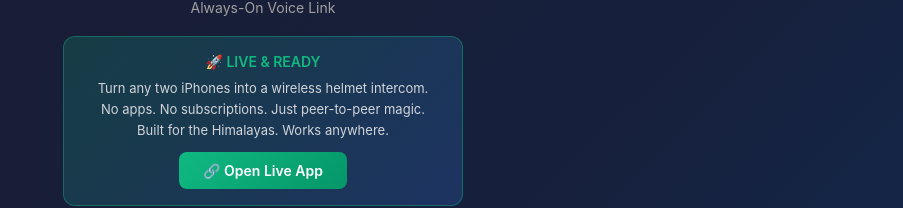
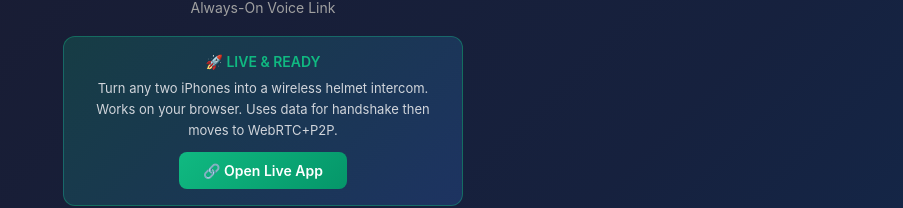
Before and after one commit to VikrantRD/Dhvani-WT, a plain HTML site: page index.html in a window 1280 px wide. Shown: the part 153-361 px from the top of the page, without its empty margins (377-1280 px from the left). Drawn offline with Linux system fonts and the light colour scheme.

Commit message:
Create index.html

```diff
--- a/index.html
+++ b/index.html
@@ -257,8 +257,7 @@
                 <div style="font-size: 14px; color: #10b981; font-weight: 600; margin-bottom: 8px;">🚀 LIVE & READY</div>
                 <div style="font-size: 13px; line-height: 1.6; color: #d1d5db; margin-bottom: 12px;">
                     Turn any two iPhones into a wireless helmet intercom.<br>
-                    No apps. No subscriptions. Just peer-to-peer magic.<br>
-                    Built for the Himalayas. Works anywhere.
+                    Works on your browser. Uses data for handshake then moves to WebRTC+P2P. <br>
                 </div>
                 <a href="https://VikrantHD.github.io/helmet-intercom" target="_blank" style="display: inline-block; background: linear-gradient(135deg, #10b981, #059669); color: white; padding: 10px 24px; border-radius: 8px; text-decoration: none; font-weight: 600; font-size: 14px; transition: transform 0.2s;">
                     🔗 Open Live App
```
